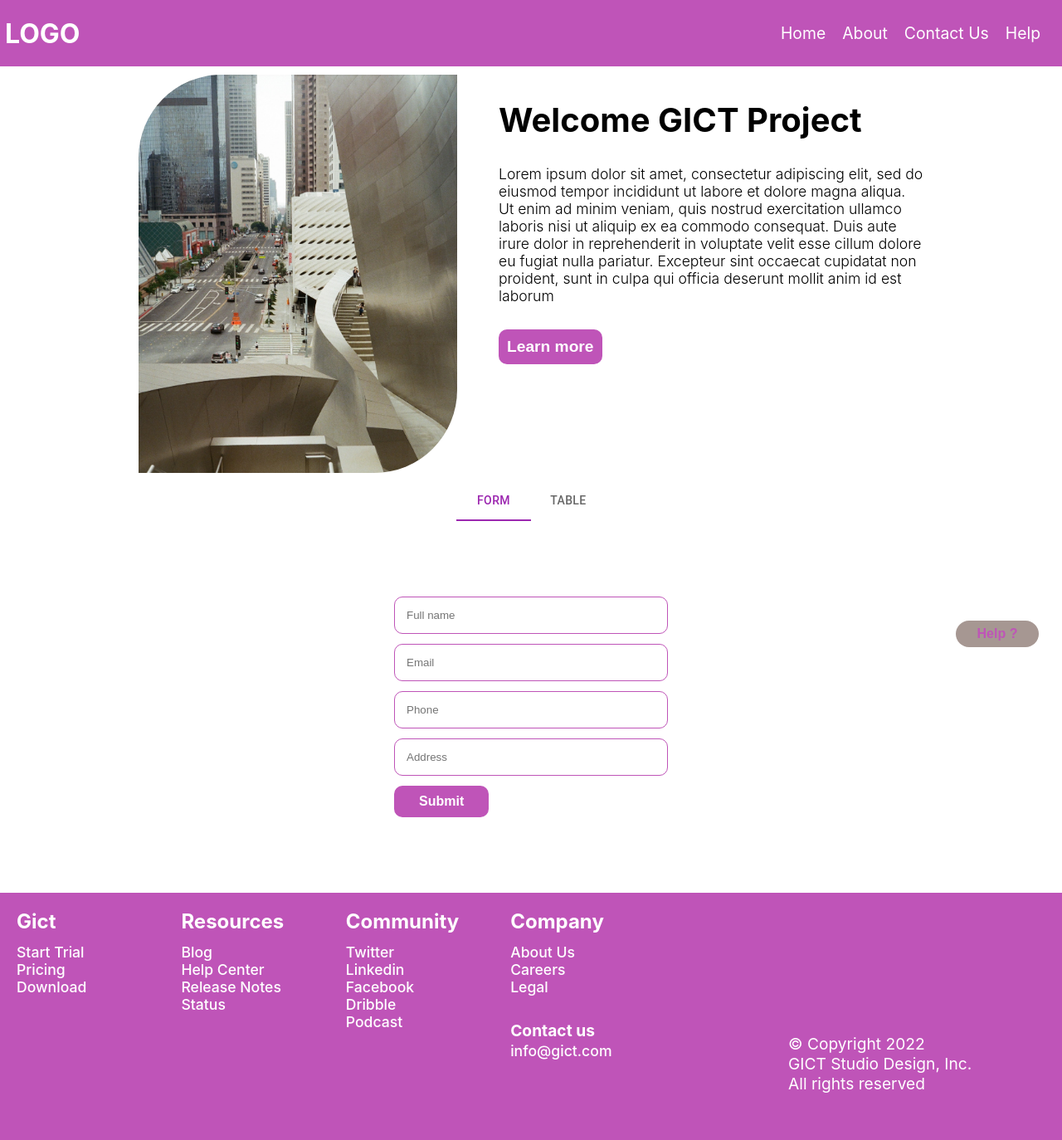
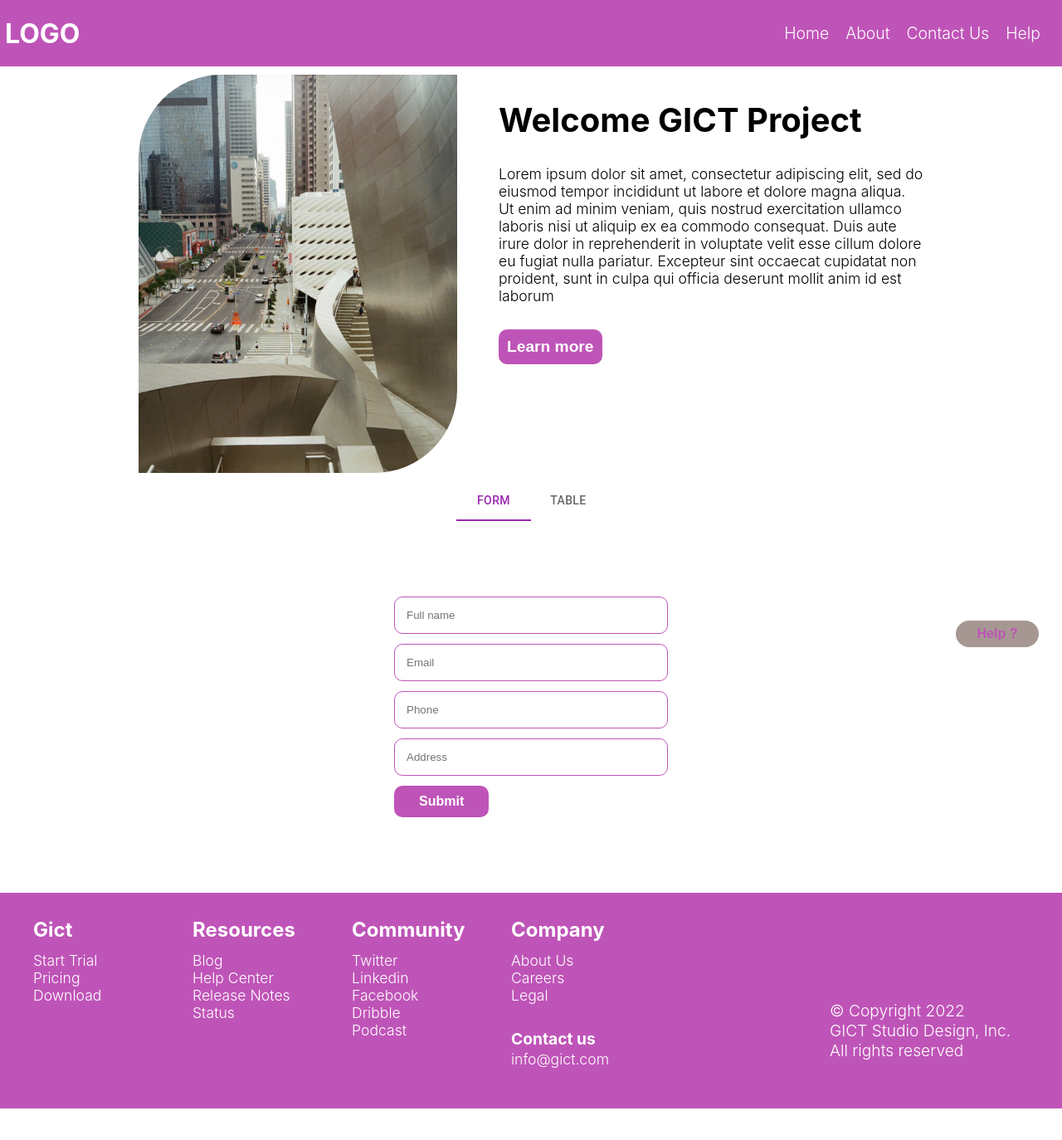
Before and after one commit to Ian-Wairimu/gict-project, a React (Create React App) app: page / in a window 1280 px wide. Shown: the top 1374 px of the page at 83% size. After the commit the page ends 1336 px from the top, so only its background shows below. Built offline with nearby package versions, Linux system fonts and the light colour scheme.

Commit message:
update footer.css and navigation.css styling

```diff
--- a/src/components/Footer/footer.css
+++ b/src/components/Footer/footer.css
@@ -4,9 +4,9 @@
     flex-direction: row;
     justify-content: flex-start;
     align-self: center;
-    padding: 20px 20px;
+    padding: 30px 40px;
     margin: 0;
-    height: 300px;
+    height: 200px;
     background-color: #BF54B8;
     color: white;
 }
@@ -32,7 +32,7 @@
     margin-bottom: 2px;
 }
 .ft--ul > li {
-    font-weight: 500;
+    font-weight: 300;
     color: white;
     list-style-type: none;
     font-size: 1.1em;
@@ -40,11 +40,11 @@
 .ft--copyright {
     margin-left: auto;
     align-self: flex-end;
-    width: 25%;
+    width: 20%;
     height: 50%;
 }
 .ft--copyright > h2 {
-    font-weight: 400;
+    font-weight: 300;
     font-size: 1.2em;
 }
 .ft--btn {
--- a/src/components/Navigation/navigation.css
+++ b/src/components/Navigation/navigation.css
@@ -27,7 +27,7 @@
     cursor: pointer;
     list-style-type: none;
     font-size: 1.1em;
-    font-weight: 400;
+    font-weight: 300;
 }
 .nav--items:hover {
     border: none;
```
